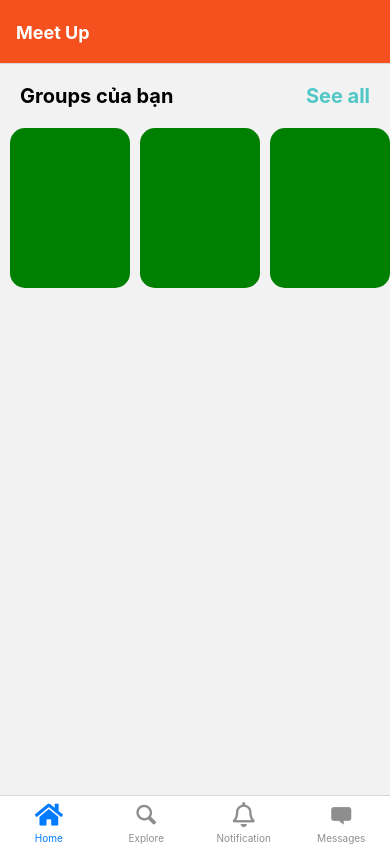
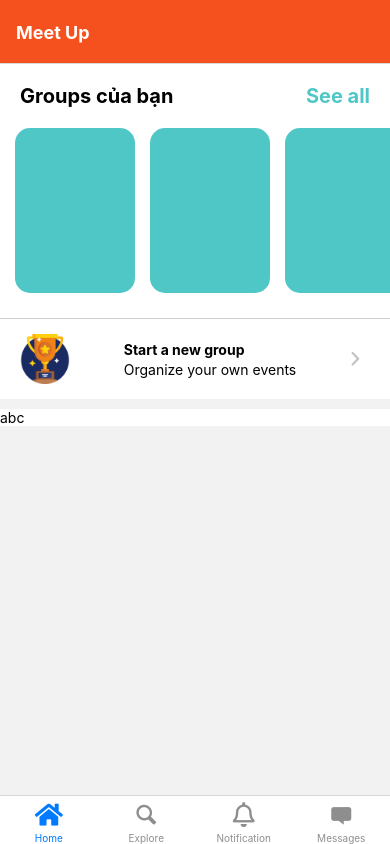
Before and after one commit to HoQuangLinh/meet-up-social, a React Native app: screen /Home in a window 390 px wide. Built offline with nearby package versions, Linux system fonts and the light colour scheme.

Commit message:
button-addgroup

```diff
--- a/components/groupCard.js
+++ b/components/groupCard.js
@@ -4,18 +4,20 @@ import { StyleSheet, Text, View, StatusBar } from 'react-native'
 const GroupCard = () => {
     return(
         <View style={styles.cardContainer}>
-            <Text></Text>
+
         </View>
+
     );
 };
 
 const styles=StyleSheet.create({
     cardContainer:{
         width: 120,
-        height: 160,
-        backgroundColor:"green",
+        height: 165,
+        backgroundColor:"#50C7C7",
         borderRadius: 15,
-        marginLeft:10
+        marginLeft:15,
+
 
     }
 })
--- a/screens/home.js
+++ b/screens/home.js
@@ -1,30 +1,49 @@
 import React from 'react'
 import { StatusBar } from 'expo-status-bar';
-import { StyleSheet, Text, View, ScrollView} from 'react-native';
+import { StyleSheet, Text, View, ScrollView, Image, Button, TouchableHighlight, TouchableOpacity,} from 'react-native';
 import Cart from './../components/groupCard'
-
+import Icon from 'react-native-vector-icons/Entypo';
 const Home = () => {
     return (
       <View>
+        <View style={styles.containerGroup}>
           <View style={styles.headerTitle}>
             <Text style={styles.sectionTitle}>Groups của bạn</Text>
             <Text style={styles.buttonText}>See all</Text>
           </View>
           <View>
-          <ScrollView horizontal={true}>
+            <ScrollView horizontal={true} style={styles.containerCart}>
               <Cart />
               <Cart />
               <Cart />
               <Cart />
               <Cart />
             </ScrollView>
+            <TouchableOpacity style={styles.buttonAddGroup} >
+              <Image style={styles.imageAddGroup} source={require('./../assets/trophy.png')} />
+              <View flex='1' >
+                <Text style={styles.titleAddGroup}>Start a new group</Text>
+                <Text>Organize your own events</Text>
+              </View>
+              <Icon name='chevron-small-right' size={30} color={'#c4c4c4'}  />
+            </TouchableOpacity>
           </View>
         </View>
+        <View style={styles.containerCalendar}>
+          <View StyleSheet={styles.banner}>
+            <Text>abc</Text>
+          </View>
+        </View>
+      </View>
+
     );
 };
 
 
 const styles = StyleSheet.create({
+  containerGroup:{
+    backgroundColor:'white'
+  },
   headerTitle:{
     flexDirection: 'row',
     padding: 20
@@ -39,6 +58,32 @@ const styles = StyleSheet.create({
     fontSize: 20,
     color: '#50C7C7',
     fontWeight:'bold'
+  },
+  containerCart:{
+    paddingBottom:25,
+    borderBottomWidth: 1,
+    borderBottomColor: "#ccc"
+  },
+  buttonAddGroup:{
+    flexDirection: 'row',
+    alignItems:"center",
+    padding: 20,
+    width:"100%",
+    height: 80,
+    justifyContent: 'space-between',
+  },
+  imageAddGroup:{
+    width: 50,
+    height: 50,
+    marginRight: 10
+  },
+  titleAddGroup:{
+    fontWeight:'bold',
+    paddingBottom: 3,
+  },
+  containerCalendar:{
+    backgroundColor: 'white',
+    marginTop: 10
   }
 })
 export default Home
```
Also changed, not shown: assets/trophy.png (added). Lines whose indentation alone changed are shown as unchanged.
